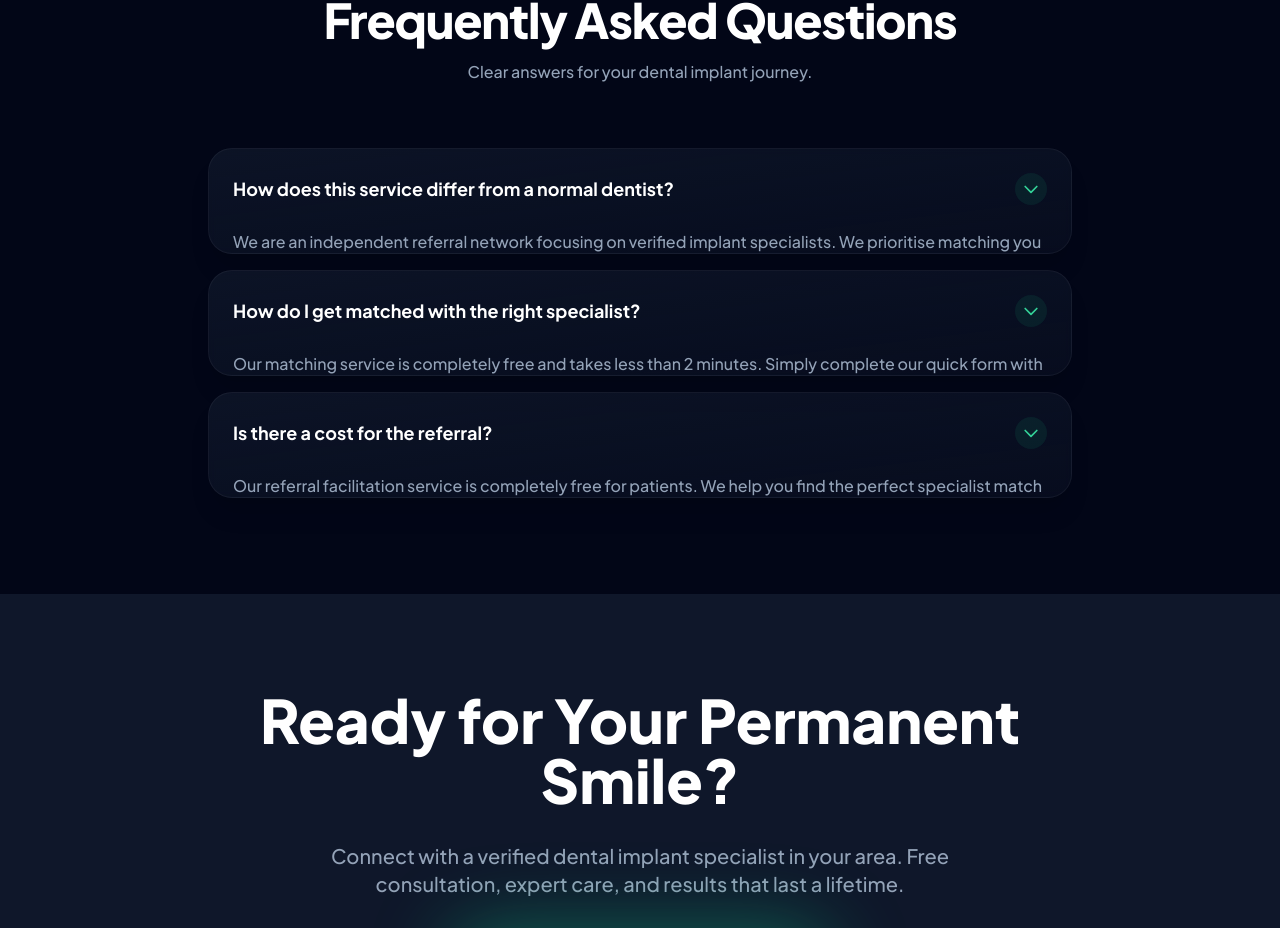
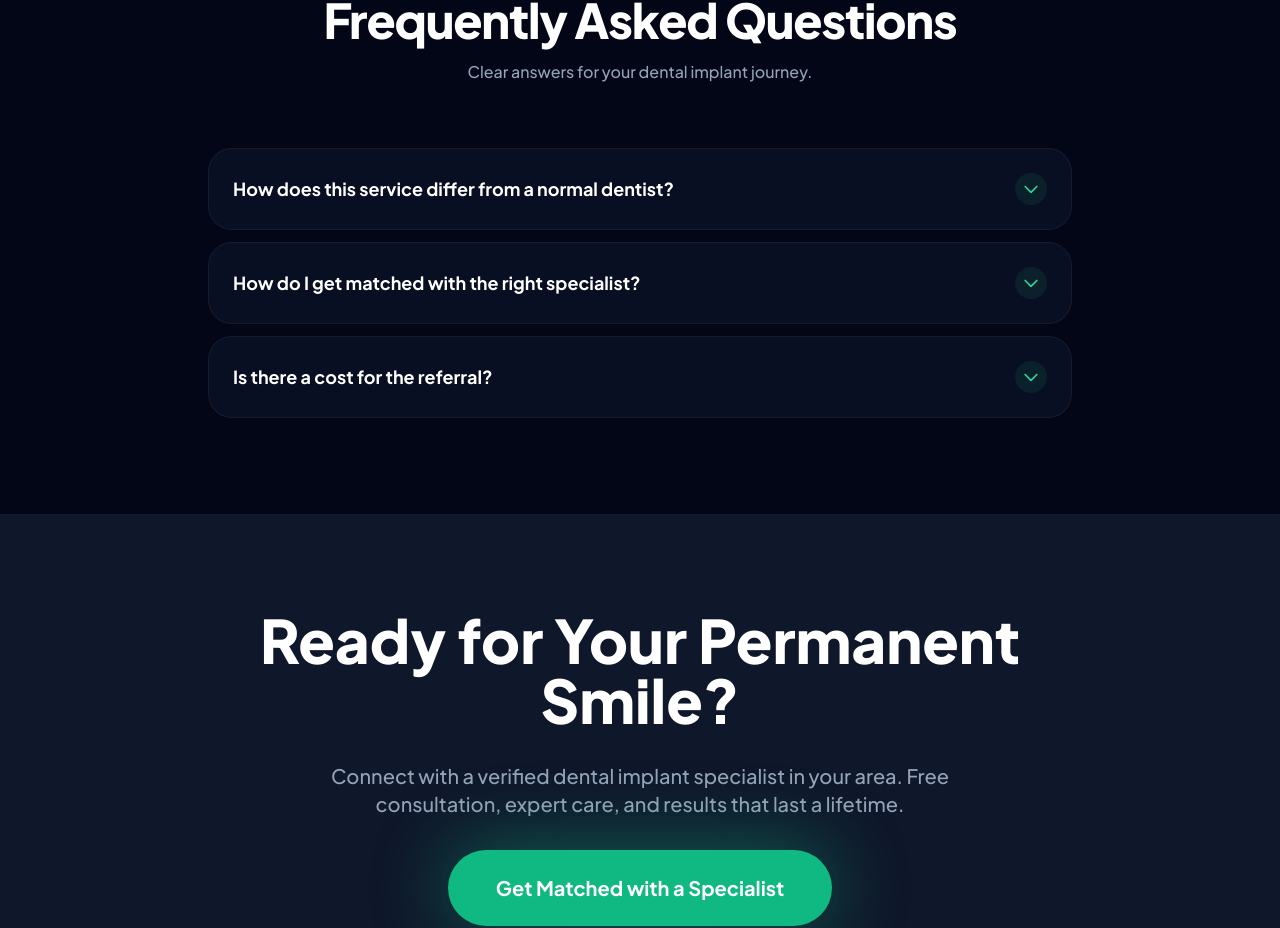
Before and after one commit to vimldn/essexdental, a Next.js app: page / in a window 1280 px wide. Shown: the part 4848-5776 px from the top of the page. Built offline with nearby package versions, Linux system fonts and the light colour scheme.

Commit message:
Update FAQSection.tsx

```diff
--- a/components/FAQSection.tsx
+++ b/components/FAQSection.tsx
@@ -9,52 +9,97 @@ interface FAQSectionProps {
 }
 
 export default function FAQSection({ faqs }: FAQSectionProps) {
-  const [activeFaq, setActiveFaq] = useState<number | null>(null);
+  const [activeIdx, setActiveIdx] = useState<number | null>(null);
+
+  const toggle = (idx: number) =>
+    setActiveIdx(prev => (prev === idx ? null : idx));
 
   return (
     <section className="py-24 bg-slate-950">
       <div className="max-w-4xl mx-auto px-4">
         <div className="text-center mb-16 space-y-4">
-          <h2 className="text-4xl md:text-5xl font-black text-white tracking-tight">Frequently Asked Questions</h2>
-          <p className="text-slate-400 font-medium">Clear answers for your dental implant journey.</p>
+          <h2 className="text-4xl md:text-5xl font-black text-white tracking-tight">
+            Frequently Asked Questions
+          </h2>
+          <p className="text-slate-400 font-medium">
+            Clear answers for your dental implant journey.
+          </p>
         </div>
-        <div className="space-y-4">
-          {faqs.map((faq, idx) => (
-            <div
-              key={idx}
-              className={`faq-item dark-card rounded-3xl border border-white/5 cursor-default group ${
-                activeFaq === idx
-                  ? 'active bg-slate-800/80 border-emerald-500/30 shadow-emerald-500/5'
-                  : 'hover:border-emerald-500/20 shadow-xl'
-              }`}
-              onMouseEnter={() => setActiveFaq(idx)}
-              onMouseLeave={() => setActiveFaq(null)}
-            >
-              <div className="p-6 flex items-center justify-between">
-                <h3
-                  className={`text-lg font-bold transition-colors duration-300 ${
-                    activeFaq === idx ? 'text-emerald-400' : 'text-white'
-                  }`}
+
+        <div className="space-y-3">
+          {faqs.map((faq, idx) => {
+            const isOpen = activeIdx === idx;
+            const question = 'q' in faq ? faq.q : faq.question;
+            const answer   = 'a' in faq ? faq.a : faq.answer;
+
+            return (
+              <div
+                key={idx}
+                className={`rounded-3xl border transition-colors duration-300 ${
+                  isOpen
+                    ? 'bg-slate-800/80 border-emerald-500/30'
+                    : 'bg-slate-900/60 border-white/5 hover:border-emerald-500/20'
+                }`}
+              >
+                {/* Question row — clickable */}
+                <button
+                  onClick={() => toggle(idx)}
+                  className="w-full flex items-center justify-between gap-4 p-6 text-left"
+                  aria-expanded={isOpen}
                 >
-                  {'q' in faq ? faq.q : faq.question}
-                </h3>
+                  <span
+                    className={`text-lg font-bold transition-colors duration-300 ${
+                      isOpen ? 'text-emerald-400' : 'text-white'
+                    }`}
+                  >
+                    {question}
+                  </span>
+
+                  {/* Icon rotates smoothly */}
+                  <span
+                    className={`w-8 h-8 rounded-full flex items-center justify-center flex-shrink-0 transition-all duration-300 ${
+                      isOpen
+                        ? 'bg-emerald-500 text-white rotate-180 shadow-lg shadow-emerald-500/20'
+                        : 'bg-emerald-500/10 text-emerald-400 rotate-0'
+                    }`}
+                  >
+                    <svg
+                      className="w-5 h-5"
+                      fill="none"
+                      stroke="currentColor"
+                      viewBox="0 0 24 24"
+                    >
+                      <path
+                        strokeLinecap="round"
+                        strokeLinejoin="round"
+                        strokeWidth="2"
+                        d="M19 9l-7 7-7-7"
+                      />
+                    </svg>
+                  </span>
+                </button>
+
+                {/*
+                  CSS grid trick — animates grid-template-rows from 0fr → 1fr.
+                  This is buttery smooth because it animates to the ACTUAL content
+                  height, unlike the max-height hack which causes jumpiness.
+                */}
                 <div
-                  className={`w-8 h-8 rounded-full flex items-center justify-center transition-all flex-shrink-0 ${
-                    activeFaq === idx
-                      ? 'rotate-180 bg-emerald-500 text-white shadow-lg shadow-emerald-500/20'
-                      : 'bg-emerald-500/10 text-emerald-400'
-                  }`}
+                  style={{
+                    display: 'grid',
+                    gridTemplateRows: isOpen ? '1fr' : '0fr',
+                    transition: 'grid-template-rows 0.35s cubic-bezier(0.4, 0, 0.2, 1)',
+                  }}
                 >
-                  <svg className="w-5 h-5" fill="none" stroke="currentColor" viewBox="0 0 24 24">
-                    <path strokeLinecap="round" strokeLinejoin="round" strokeWidth="2" d="M19 9l-7 7-7-7" />
-                  </svg>
+                  <div style={{ overflow: 'hidden' }}>
+                    <p className="px-6 pb-6 text-slate-400 font-medium leading-relaxed">
+                      {answer}
+                    </p>
+                  </div>
                 </div>
               </div>
-              <div className="faq-answer px-6 pb-6">
-                <p className="text-slate-400 font-medium leading-relaxed">{'a' in faq ? faq.a : faq.answer}</p>
-              </div>
-            </div>
-          ))}
+            );
+          })}
         </div>
       </div>
     </section>
```
